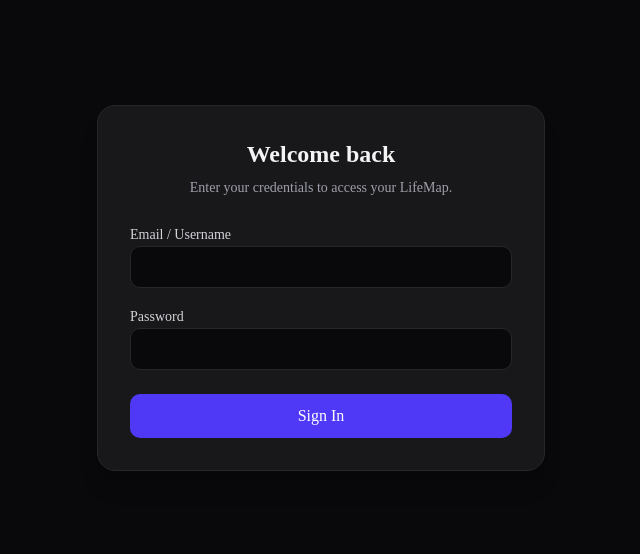
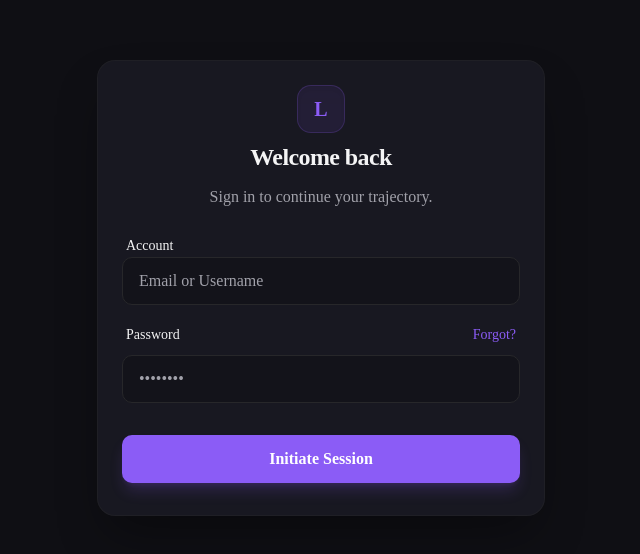
Before and after one commit to SingRajat/LifeMap, a Next.js app in the folder frontend/: page /login in a window 1280 px wide. Shown: the part 112-666 px from the top of the page, without its empty margins (319-959 px from the left). Built offline with nearby package versions, Linux system fonts and the light colour scheme.

Commit message:
redesigned guide page with feature cards and animations

```diff
--- a/frontend/app/login/page.tsx
+++ b/frontend/app/login/page.tsx
@@ -2,55 +2,105 @@
 
 import { useState } from 'react';
 import { useRouter } from 'next/navigation';
+import { motion } from 'framer-motion';
+import { Card, CardHeader, CardTitle, CardDescription, CardContent, CardFooter } from '@/components/ui/Card';
+import { Input } from '@/components/ui/Input';
+import { Button } from '@/components/ui/Button';
 
 export default function LoginPage() {
   const router = useRouter();
   const [email, setEmail] = useState('');
   const [password, setPassword] = useState('');
+  const [isLoading, setIsLoading] = useState(false);
 
   const handleLogin = (e: React.FormEvent) => {
     e.preventDefault();
-    // API Call logic will go here
+    setIsLoading(true);
+    // Simulate API delay
+    setTimeout(() => {
       router.push('/dashboard');
+    }, 800);
   };
 
   return (
-    <div className="min-h-screen flex items-center justify-center bg-zinc-950 p-6">
-      <div className="w-full max-w-md p-8 bg-zinc-900 border border-zinc-800 rounded-2xl shadow-xl space-y-6">
-        <div className="text-center space-y-2">
-          <h1 className="text-2xl font-bold text-zinc-100">Welcome back</h1>
-          <p className="text-zinc-400 text-sm">Enter your credentials to access your LifeMap.</p>
+    <div className="absolute inset-0 flex items-center justify-center px-4 overflow-hidden">
+      {/* Subtle Background Elements */}
+      <div className="absolute top-0 right-0 -translate-y-12 translate-x-1/3 w-[500px] h-[500px] bg-primary/10 rounded-full blur-[100px] -z-10" />
+      <div className="absolute bottom-0 left-0 translate-y-1/3 -translate-x-1/3 w-[600px] h-[600px] bg-indigo-900/10 rounded-full blur-[120px] -z-10" />
+
+      <motion.div
+        initial={{ opacity: 0, y: 20, scale: 0.95 }}
+        animate={{ opacity: 1, y: 0, scale: 1 }}
+        transition={{ duration: 0.5, ease: [0.22, 1, 0.36, 1] }}
+        className="w-full max-w-md"
+      >
+        <Card className="border-border/50 shadow-2xl shadow-black/40 backdrop-blur-xl bg-card/95">
+          <CardHeader className="space-y-3 pb-6 text-center">
+            <div className="mx-auto w-12 h-12 bg-primary/10 border border-primary/20 rounded-xl flex items-center justify-center shadow-inner mb-2">
+              <span className="text-primary font-bold text-xl">L</span>
             </div>
+            <CardTitle className="text-2xl font-bold tracking-tight">Welcome back</CardTitle>
+            <CardDescription className="text-base text-muted-foreground">
+              Sign in to continue your trajectory.
+            </CardDescription>
+          </CardHeader>
 
-        <form onSubmit={handleLogin} className="space-y-4">
-          <div className="space-y-2">
-            <label className="text-sm font-medium text-zinc-300">Email / Username</label>
-            <input
+          <form onSubmit={handleLogin}>
+            <CardContent className="space-y-5">
+              <div className="space-y-2.5">
+                <label className="text-sm font-medium text-foreground ml-1">Account</label>
+                <Input
                   type="text"
+                  placeholder="Email or Username"
                   value={email}
                   onChange={(e) => setEmail(e.target.value)}
-              className="w-full px-4 py-2 bg-zinc-950 border border-zinc-800 rounded-lg focus:outline-none focus:ring-2 focus:ring-indigo-500 text-zinc-100"
                   required
+                  disabled={isLoading}
+                  className="h-12 text-base"
                 />
               </div>
-          <div className="space-y-2">
-            <label className="text-sm font-medium text-zinc-300">Password</label>
-            <input
+              <div className="space-y-2.5">
+                <div className="flex items-center justify-between ml-1 mr-1">
+                  <label className="text-sm font-medium text-foreground">Password</label>
+                  <a href="#" className="text-sm text-primary hover:underline hover:text-primary/80 transition-colors">
+                    Forgot?
+                  </a>
+                </div>
+                <Input
                   type="password"
+                  placeholder="••••••••"
                   value={password}
                   onChange={(e) => setPassword(e.target.value)}
-              className="w-full px-4 py-2 bg-zinc-950 border border-zinc-800 rounded-lg focus:outline-none focus:ring-2 focus:ring-indigo-500 text-zinc-100"
                   required
+                  disabled={isLoading}
+                  className="h-12 text-base"
                 />
               </div>
-          <button
+            </CardContent>
+            <CardFooter className="pt-2 pb-8">
+              <Button
                 type="submit"
-            className="w-full py-2.5 mt-2 bg-indigo-600 hover:bg-indigo-700 text-white rounded-lg font-medium transition-colors"
+                size="lg"
+                disabled={isLoading}
+                className="w-full h-12 text-base font-semibold shadow-lg shadow-primary/20"
               >
-            Sign In
-          </button>
+                {isLoading ? (
+                  <motion.div
+                    initial={{ opacity: 0 }}
+                    animate={{ opacity: 1 }}
+                    className="flex justify-center items-center gap-2"
+                  >
+                    <div className="w-4 h-4 rounded-full border-2 border-primary-foreground border-r-transparent animate-spin" />
+                    Connecting...
+                  </motion.div>
+                ) : (
+                  "Initiate Session"
+                )}
+              </Button>
+            </CardFooter>
           </form>
-      </div>
+        </Card>
+      </motion.div>
     </div>
   );
 }
```
Lines whose indentation alone changed are shown as unchanged.
